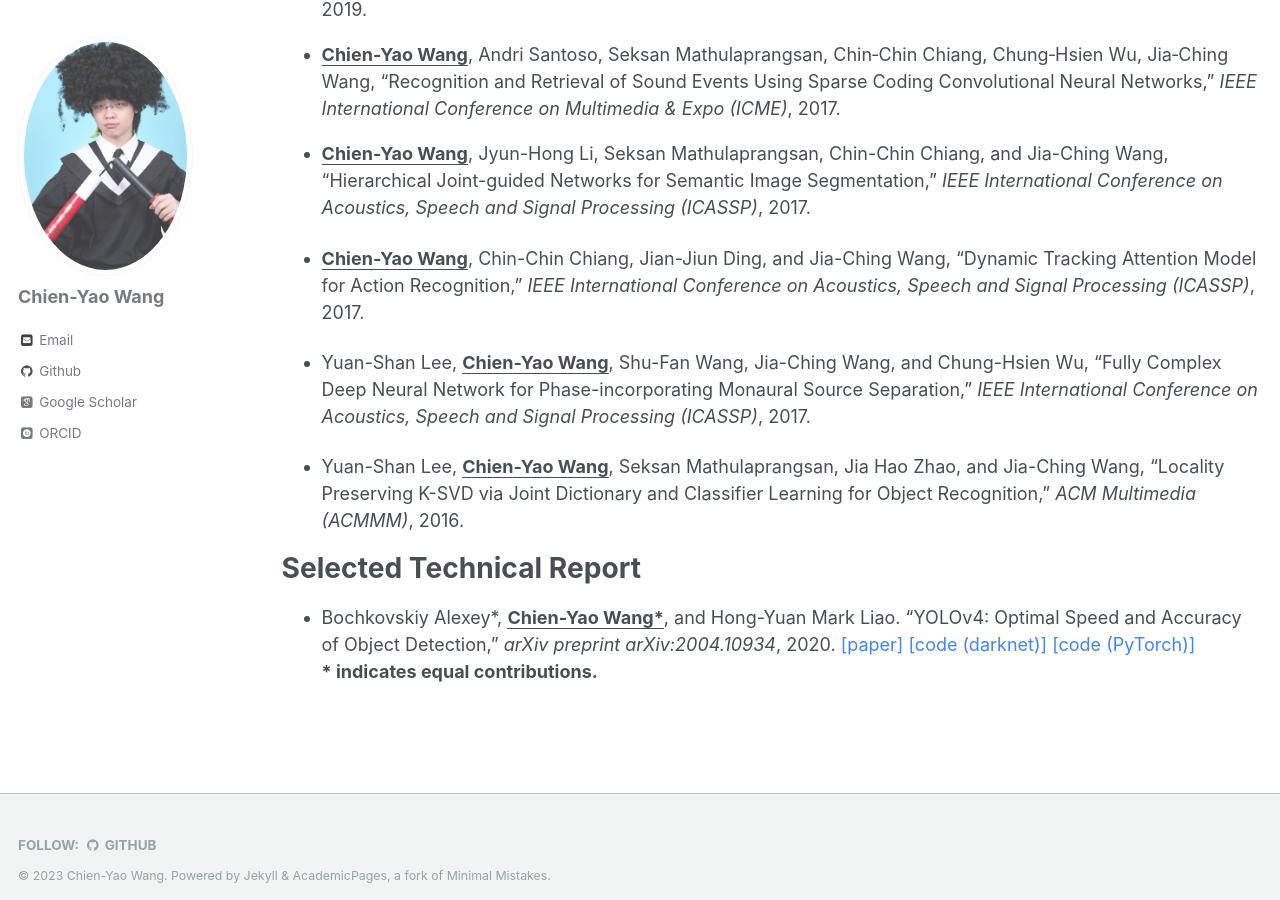
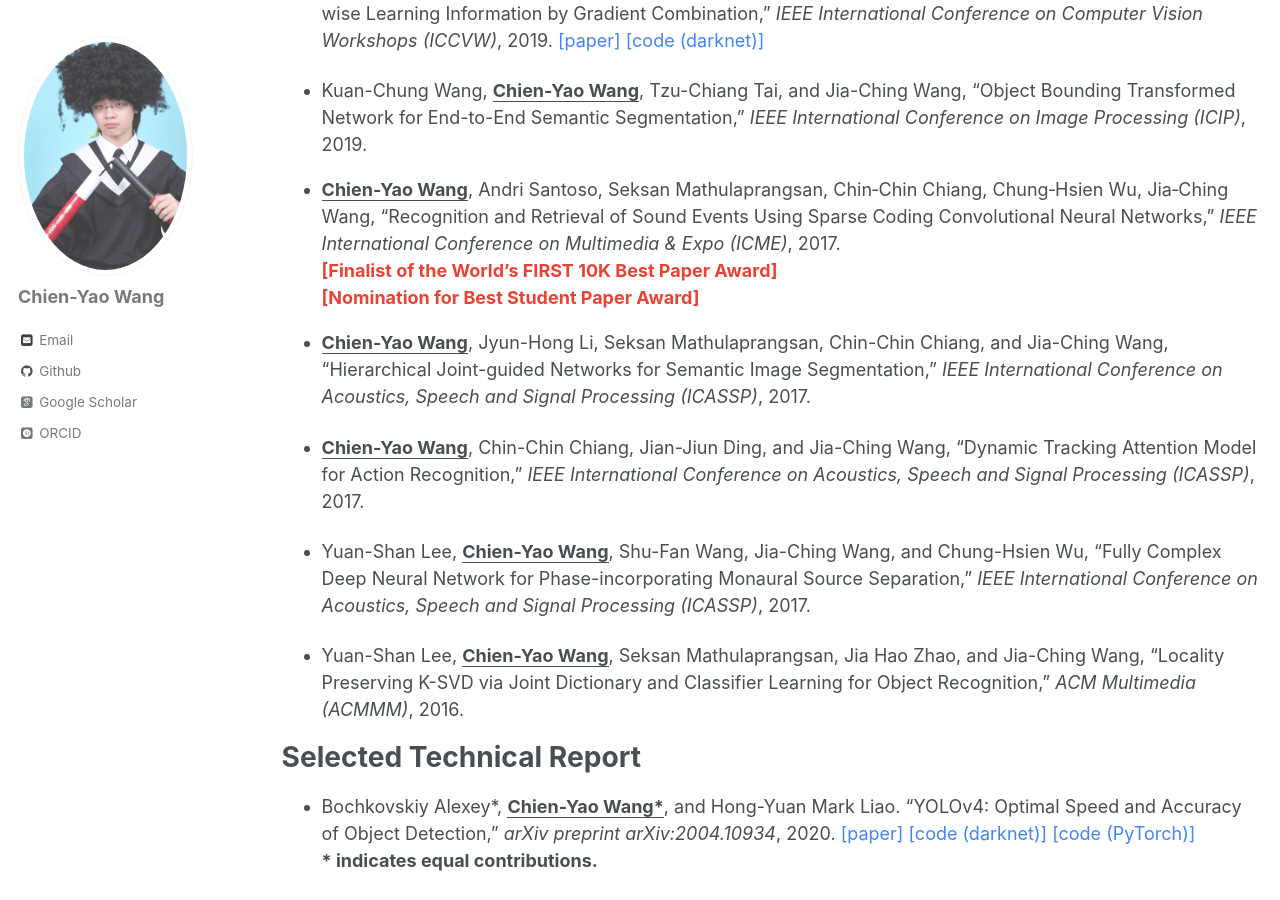
Before and after one commit to WongKinYiu/WongKinYiu.github.io, a Jekyll site: the page built from _pages/publications.md, in a window 1280 px wide and 900 px high, scrolled down 1627 px. Built offline with Jekyll 4.4.1, drawn with Linux system fonts in a browser that asks for light colours; some web fonts are replaced; some of the changed text lies outside the part shown.

Commit message:
Update publications.md

```diff
--- a/_pages/publications.md
+++ b/_pages/publications.md
@@ -16,19 +16,24 @@
 * <strong><U>Chien-Yao Wang</U></strong>, Hong-Yuan Mark Liao, and I-Hau Yeh, “Designing Network Design Strategies Through Gradient Path Analysis,” <I>Journal of Information Science and Engineering (JISE)</I>, 2023.
   <span style="color:#4285F4">[[paper]](https://jise.iis.sinica.edu.tw/JISESearch/pages/View/PaperView.jsf?keyId=190_2662)</span>
   <span style="color:#4285F4">[[code (PyTorch)]](https://github.com/WongKinYiu/yolov7)</span>
+  <br> <strong>[Invited Paper]</strong>
 
 * <strong><U>Chien-Yao Wang</U></strong>, I-Hau Yeh, and Hong-Yuan Mark Liao, “You Only Learn One Representation: Unified Network for Multiple Tasks,” <I>Journal of Information Science and Engineering (JISE)</I>, 2023.
   <span style="color:#4285F4">[[paper]](https://jise.iis.sinica.edu.tw/JISESearch/pages/View/PaperView.jsf?keyId=190_2654)</span>
   <span style="color:#4285F4">[[code (PyTorch)]](https://github.com/WongKinYiu/yolor)</span>
+  <br> <strong>[Invited Paper]</strong>
 
 * <strong><U>Chien-Yao Wang</U></strong>, Pao-Chi Chang, Jian-Jiun Ding, Tzu-Chiang Tai, Andri Santoso, Yu-Ting Liu, and Jia-Ching Wang, “Spectral-Temporal Receptive Field Based Descriptors and Hierarchical Cascade Deep Belief Network for Guitar Playing Technique Classification,” <I>IEEE Transactions on Cybernetics</I>, 2022.
   <span style="color:#4285F4">[[paper]](https://ieeexplore.ieee.org/document/9198935)</span>
+  <br> <strong>[IF = 19.118]</strong>
 
 * <strong><U>Chien-Yao Wang</U></strong>, Tzu-Chiang Tai, Jia-Ching Wang, Andri Santoso, Seksan Mathulaprangsan, Chin-Chin Chiang, and Chung-Hsien Wu, “Sound Events Recognition and Retrieval Using Multi-Channel Sparse Coding Convolutional Neural Networks,” <I>IEEE Transactions on Audio, Speech, and Language Processing (TASLP)</I>, 2020.
   <span style="color:#4285F4">[[paper]](https://ieeexplore.ieee.org/document/8952659)</span>
+  <br> <strong>[IF = 3.919]</strong>
 
 * <strong><U>Chien-Yao Wang</U></strong>, Jia-Ching Wang, Andri Santoso, Chin-Chin Chiang, and Chung-Hsien Wu, “Sound Event Recognition Using Auditory-Receptive-Field Binary Pattern and Hierarchical-Diving Deep Belief Network,” <I>IEEE Transactions on Audio, Speech, and Language Processing (TASLP)</I>, 2018.
   <span style="color:#4285F4">[[paper]](https://ieeexplore.ieee.org/document/8007276)</span>
+  <br> <strong>[IF = 3.531]</strong>
 
 Selected Conference
 ======
@@ -79,6 +84,8 @@
 -->
 
 * <strong><U>Chien-Yao Wang</U></strong>, Andri Santoso, Seksan Mathulaprangsan, Chin‑Chin Chiang, Chung‑Hsien Wu, Jia‑Ching Wang, “Recognition and Retrieval of Sound Events Using Sparse Coding Convolutional Neural Networks,” <I>IEEE International Conference on Multimedia & Expo (ICME)</I>, 2017.
+  <br> <strong><span style="color:#EA4335">[Finalist of the World's FIRST 10K Best Paper Award]</span></strong>
+  <br> <strong><span style="color:#EA4335">[Nomination for Best Student Paper Award]</span></strong>
 
 <!--* Po‑Jen Chen, Jian‑Jiun Ding, Hung‑Wei Hsu, <strong><U>Chien-Yao Wang</U></strong>, and Jia‑Ching Wang, “Improved Convolutional Neural Network Based Scene Classification using Long Short‐Term Memory and Label Relations,” <I>IEEE International Conference on Multimedia & Expo Workshops (ICMEW)</I>, 2017.
 -->
```
